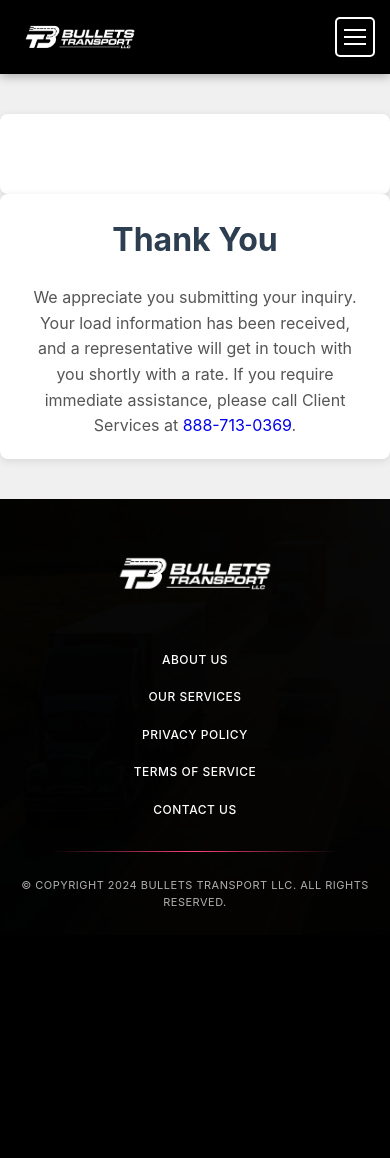
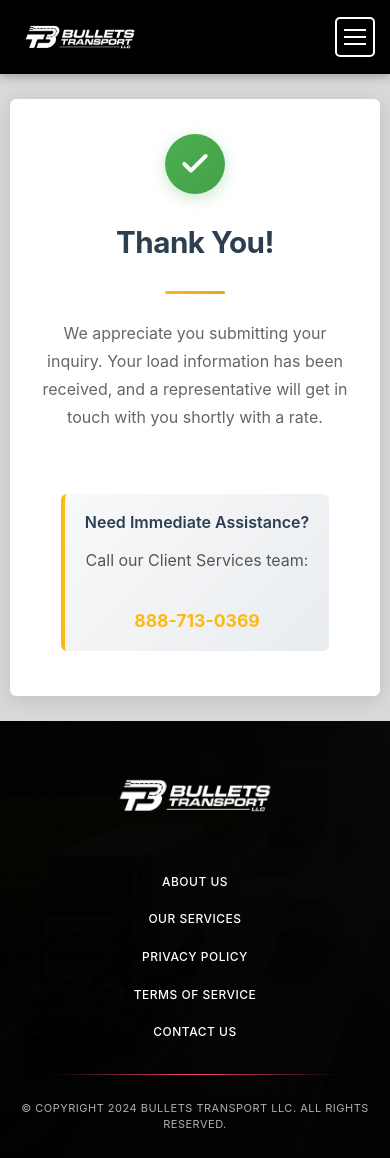
Before and after one commit to omoqbel1/bullet, a Django app: page /thankyou/ in a window 390 px wide. Before the commit the page ends 906 px from the top, so only its background shows below. Run offline with Django 4.2, Linux system fonts and the light colour scheme.

Commit message:
Update thankyou.html

```diff
--- a/crm1/accounts/templates/accounts/thankyou.html
+++ b/crm1/accounts/templates/accounts/thankyou.html
@@ -5,104 +5,289 @@
   <meta name="viewport" content="width=device-width, initial-scale=1">
   <link rel="icon" href="/static/accounts/images/logo.png" type="image/png">
   <title>Bullets Transport LLC | Quote Confirmation</title>
-
   <!-- Google Fonts -->
-  <link href="https://fonts.googleapis.com/css2?family=Roboto:wght@400;700&display=swap" rel="stylesheet">
-
+  <link href="https://fonts.googleapis.com/css2?family=Roboto:wght@400;500;700&display=swap" rel="stylesheet">
   <!-- CSS Styles -->
   <style>
     /* CSS Reset */
     *, *::before, *::after {
       box-sizing: border-box;
+    }
+
+    html, body {
       margin: 0;
       padding: 0;
+      height: 100%;
     }
 
     body {
       font-family: 'Roboto', sans-serif;
       line-height: 1.6;
-      background-color: #f9f9f9;
+      background-color: #d9d9d9;
       color: #333;
     }
 
-    /* Container */
-    .container {
-      max-width: 1200px;
-      margin: 0 auto;
-      padding: 20px;
+    /* Page Container */
+    .page-container {
+      min-height: 100vh;
+      display: flex;
+      flex-direction: column;
+      background-color: #d9d9d9;
     }
 
-    /* Header */
-    header {
-      background-color: #fff;
-      padding: 20px 0;
-      box-shadow: 0 2px 4px rgba(0,0,0,0.1);
-      margin-bottom: 40px;
+    /* Main Content Area */
+    .main-content {
+      flex: 1;
+      display: flex;
+      align-items: center;
+      justify-content: center;
+      padding: 40px 20px;
+      background-color: #d9d9d9;
     }
 
-    /* Navbar */
-    /* Assuming your navbar is handled in 'accounts/navbar.html' */
-
-    /* Main Content */
-    main {
+    /* Thank You Card */
+    .thank-you-card {
+      max-width: 850px;
+      width: 100%;
       text-align: center;
-      padding: 40px 20px;
-      background-color: #fff;
+      padding: 60px 50px 70px;
+      background-color: #ffffff;
       border-radius: 8px;
-      box-shadow: 0 2px 8px rgba(0,0,0,0.1);
+      box-shadow: 0 4px 20px rgba(0,0,0,0.12);
     }
 
-    main h1 {
-      font-size: 2.5rem;
-      margin-bottom: 20px;
-      color: #2c3e50;
+    /* Success Icon */
+    .success-icon {
+      width: 80px;
+      height: 80px;
+      background: linear-gradient(135deg, #4CAF50 0%, #45a049 100%);
+      border-radius: 50%;
+      margin: 0 auto 30px;
+      display: flex;
+      align-items: center;
+      justify-content: center;
+      box-shadow: 0 4px 15px rgba(76, 175, 80, 0.3);
+      animation: scaleIn 0.5s ease-out;
     }
 
-    main p {
-      font-size: 1.25rem;
-      color: #555;
-      max-width: 800px;
-      margin: 0 auto;
+    .success-icon svg {
+      width: 45px;
+      height: 45px;
+      stroke: white;
+      stroke-width: 3;
+      fill: none;
+      stroke-linecap: round;
+      stroke-linejoin: round;
     }
 
-    /* Footer */
-    footer {
-      background-color: #333;
-      color: #fff;
-      padding: 20px 0;
-      text-align: center;
-      margin-top: 40px;
+    @keyframes scaleIn {
+      0% {
+        transform: scale(0);
+        opacity: 0;
+      }
+      50% {
+        transform: scale(1.1);
+      }
+      100% {
+        transform: scale(1);
+        opacity: 1;
+      }
+    }
+
+    .thank-you-card h1 {
+      font-size: 2.75rem;
+      margin-bottom: 25px;
+      color: #2c3e50;
+      font-weight: 700;
+      letter-spacing: -0.5px;
+    }
+
+    .thank-you-card p {
+      font-size: 1.1rem;
+      color: #666;
+      line-height: 1.85;
+      max-width: 650px;
+      margin: 0 auto 35px;
+    }
+
+    /* Decorative Line */
+    .decorative-line {
+      width: 60px;
+      height: 3px;
+      background: linear-gradient(90deg, #fdb913 0%, #e5a610 100%);
+      margin: 25px auto;
+      border-radius: 2px;
+    }
+
+    /* Contact Box */
+    .contact-box {
+      background: linear-gradient(135deg, #f8f9fa 0%, #e9ecef 100%);
+      border-left: 4px solid #fdb913;
+      padding: 20px 30px;
+      border-radius: 6px;
+      margin-top: 35px;
+      display: inline-block;
+      text-align: left;
+      max-width: 550px;
+    }
+
+    .contact-box h3 {
+      font-size: 1.1rem;
+      color: #2c3e50;
+      margin-bottom: 10px;
+      font-weight: 600;
+    }
+
+    .contact-box p {
+      margin: 0;
+      font-size: 1rem;
+      color: #555;
+    }
+
+    .contact-box a {
+      color: #fdb913;
+      text-decoration: none;
+      font-weight: 700;
+      font-size: 1.25rem;
+      transition: color 0.2s ease;
+      display: inline-block;
+      margin-top: 5px;
+    }
+
+    .contact-box a:hover {
+      color: #e5a610;
     }
 
     /* Responsive Design */
-    @media (max-width: 768px) {
-      main h1 {
-        font-size: 2rem;
+    @media (max-width: 992px) {
+      .thank-you-card {
+        padding: 50px 40px 60px;
       }
 
-      main p {
+      .thank-you-card h1 {
+        font-size: 2.4rem;
+      }
+
+      .success-icon {
+        width: 70px;
+        height: 70px;
+      }
+
+      .success-icon svg {
+        width: 38px;
+        height: 38px;
+      }
+    }
+
+    @media (max-width: 768px) {
+      .main-content {
+        padding: 30px 15px;
+      }
+
+      .thank-you-card {
+        padding: 45px 30px 55px;
+      }
+
+      .thank-you-card h1 {
+        font-size: 2.1rem;
+        margin-bottom: 20px;
+      }
+
+      .thank-you-card p {
+        font-size: 1.05rem;
+      }
+
+      .contact-box {
+        padding: 18px 25px;
+      }
+
+      .contact-box a {
+        font-size: 1.15rem;
+      }
+    }
+
+    @media (max-width: 480px) {
+      .main-content {
+        padding: 25px 10px;
+      }
+
+      .thank-you-card {
+        padding: 35px 25px 45px;
+        border-radius: 6px;
+      }
+
+      .success-icon {
+        width: 60px;
+        height: 60px;
+        margin-bottom: 25px;
+      }
+
+      .success-icon svg {
+        width: 32px;
+        height: 32px;
+      }
+
+      .thank-you-card h1 {
+        font-size: 1.85rem;
+        margin-bottom: 18px;
+      }
+
+      .thank-you-card p {
         font-size: 1rem;
-        padding: 0 10px;
+        line-height: 1.75;
+        margin-bottom: 28px;
+      }
+
+      .contact-box {
+        padding: 16px 20px;
+        text-align: center;
+      }
+
+      .contact-box h3 {
+        font-size: 1rem;
+      }
+
+      .contact-box a {
+        font-size: 1.1rem;
       }
     }
   </style>
 </head>
-
 <body>
+  <div class="page-container">
     <!-- Navbar -->
     {% include 'accounts/navbar.html' %}
 
     <!-- Main Content -->
-  <main class="container">
+    <div class="main-content">
+      <div class="thank-you-card">
         {% block content %}
-      <h1>Thank You</h1>
+          <!-- Success Icon -->
+          <div class="success-icon">
+            <svg viewBox="0 0 24 24">
+              <polyline points="20 6 9 17 4 12"></polyline>
+            </svg>
+          </div>
+
+          <h1>Thank You!</h1>
+
+          <div class="decorative-line"></div>
+
           <p>
-        We appreciate you submitting your inquiry. Your load information has been received, and a representative will get in touch with you shortly with a rate. If you require immediate assistance, please call Client Services at <a href="tel:8887130369">888-713-0369</a>.
+            We appreciate you submitting your inquiry. Your load information has been received, and a representative will get in touch with you shortly with a rate.
           </p>
+
+          <div class="contact-box">
+            <h3>Need Immediate Assistance?</h3>
+            <p>Call our Client Services team:</p>
+            <a href="tel:8887130369">888-713-0369</a>
+          </div>
         {% endblock %}
-  </main>
+      </div>
+    </div>
 
     <!-- Footer -->
     {% include 'accounts/footer.html' %}
+  </div>
 </body>
 </html>
```
Lines whose indentation alone changed are shown as unchanged.
